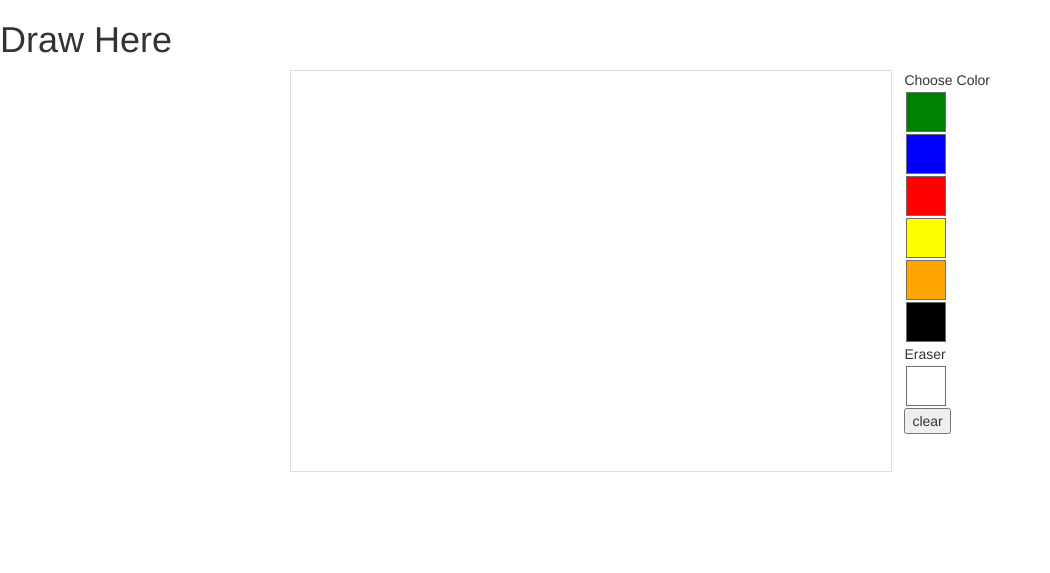
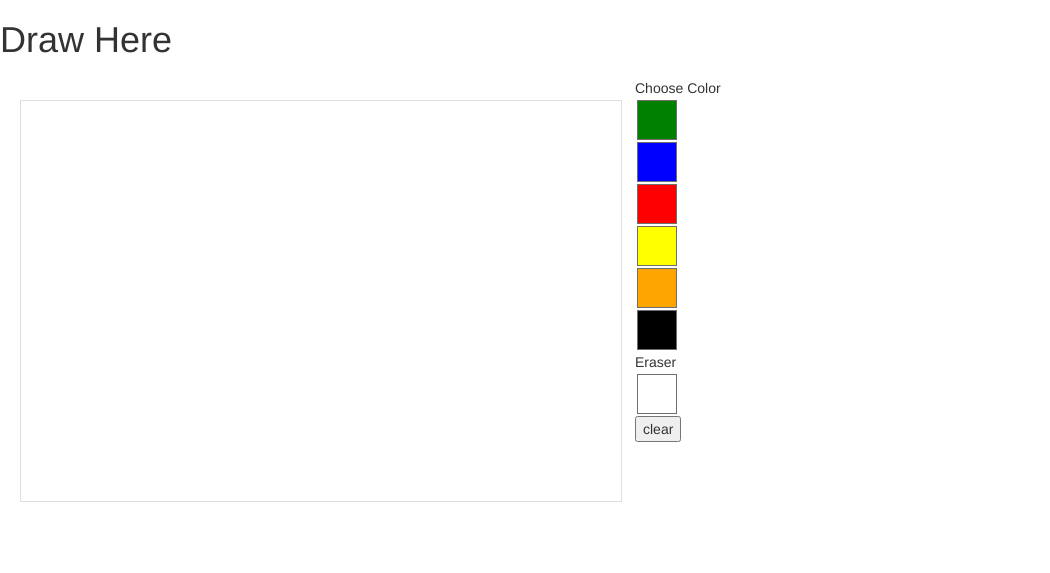
Before and after one commit to codeDeviator/Pictionary, a website: page html/start.html in a window 1280 px wide. Shown: the whole page, without its empty margins (0-1050 px from the left). Drawn offline with Linux system fonts and the light colour scheme; no server answers.

Commit message:
Fixed bug of when screen size were different.
Not the best approach, need to find a way to make the draw relative.

```diff
--- a/html/css/main.css
+++ b/html/css/main.css
@@ -1,6 +1,9 @@
 #canvasDraw {
             border: 1px solid #dedede;
             cursor: crosshair;
+            position: absolute;
+            top: 100px;
+            left: 20px;
         }
 
         .colorBlock {
@@ -18,7 +21,9 @@
 
         #colorPanel {
             display: inline-block;
-            float: right;
+            position: absolute;
+            top: 78px;
+            left: 635px;
         }
 
         #green {
```
